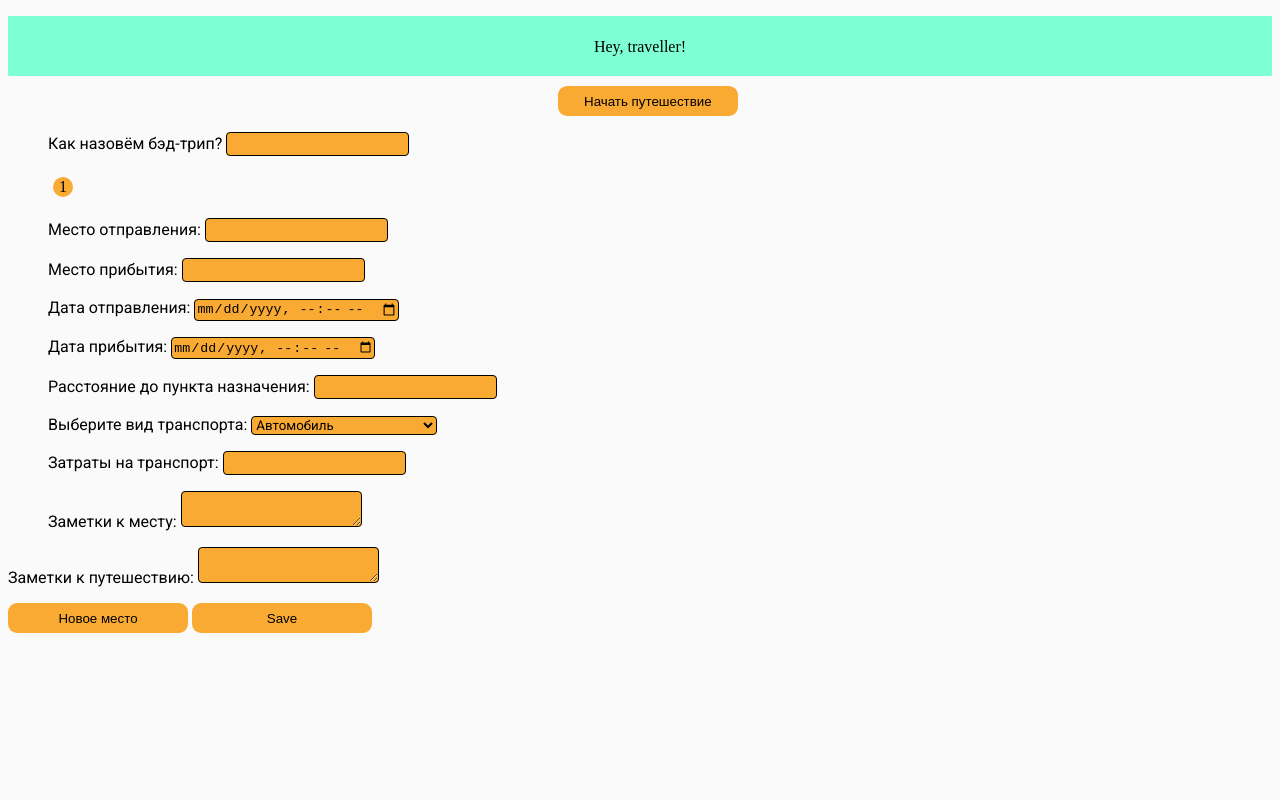
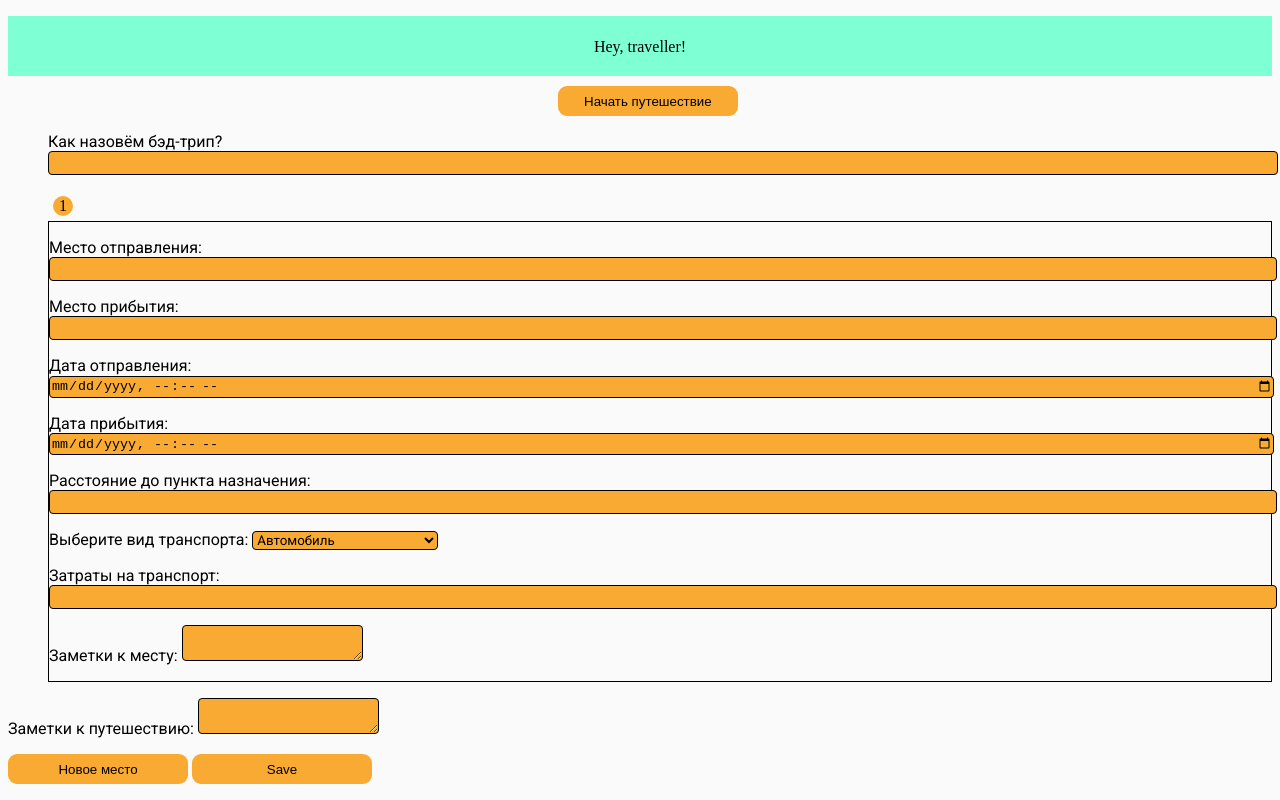
Before and after one commit to lihach54nsk/shift-frontend, a website: page StartPage.html in a window 1280 px wide. Both pictures are taken after a click on the button "Начать путешествие". Drawn offline with nearby package versions, Linux system fonts and the light colour scheme.

Commit message:
style update

```diff
--- a/CreateNode.js
+++ b/CreateNode.js
@@ -5,7 +5,7 @@ function CreateNewNode(){
     countList++;
     var newElem = document.createElement('li');
     newElem.className = "list_elem_" + countList.toString();
-    newElem.innerHTML = "<div  class=\"destination_" + countList.toString() + "\">\n" +
+    newElem.innerHTML = "<div  class=\"destination_" + countList.toString() + " point\">\n" +
         "                        <div><p>Место отправления: <input type=\"text\" name=\"from_" + countList.toString() + "\" class=\"from\"></p></div>\n" +
         "                        <div><p>Место прибытия: <input type=\"text\" name=\"to_" + countList.toString() + "\" class=\"to\"></p></div>\n" +
         "                        <div><p>Дата отправления: <input type=\"datetime-local\" name=\"dateFrom_" + countList.toString() + "\" class=\"dateFrom\"></p></div>\n" +
--- a/Front.css
+++ b/Front.css
@@ -21,6 +21,10 @@ div.greetings {
     height: 60px;
     width: 100%;
     background: aquamarine;
+}
+
+div.point {
+    border: 1px solid black;
 }
 
 div.in {
@@ -56,6 +60,7 @@ input {
     border: 1px solid;
     border-radius: 4px 4px 4px 4px;
     height: 20px;
+    width: 100%;
 }
 
 textarea {
--- a/StartPage.html
+++ b/StartPage.html
@@ -29,7 +29,7 @@
                     <div class="name_of_Travel"><p>Как назовём бэд-трип? <input type="text" name="name_Of_Travel" class="name"></p></div>
                     <li class="list_item_1">
                         <form id="destination_1" method="post">
-                            <div class="destination_1">
+                            <div class="destination_1 point">
                                 <div class="in"><p>Место отправления: <input type="text" name="from_1" class="from"></p></div>
                                 <div class="in"><p>Место прибытия: <input type="text" name="to_1" class="to"></p></div>
                                 <div class="in"><p>Дата отправления: <input type="datetime-local" name="dateFrom_1" class="dateFrom"></p></div>
```
